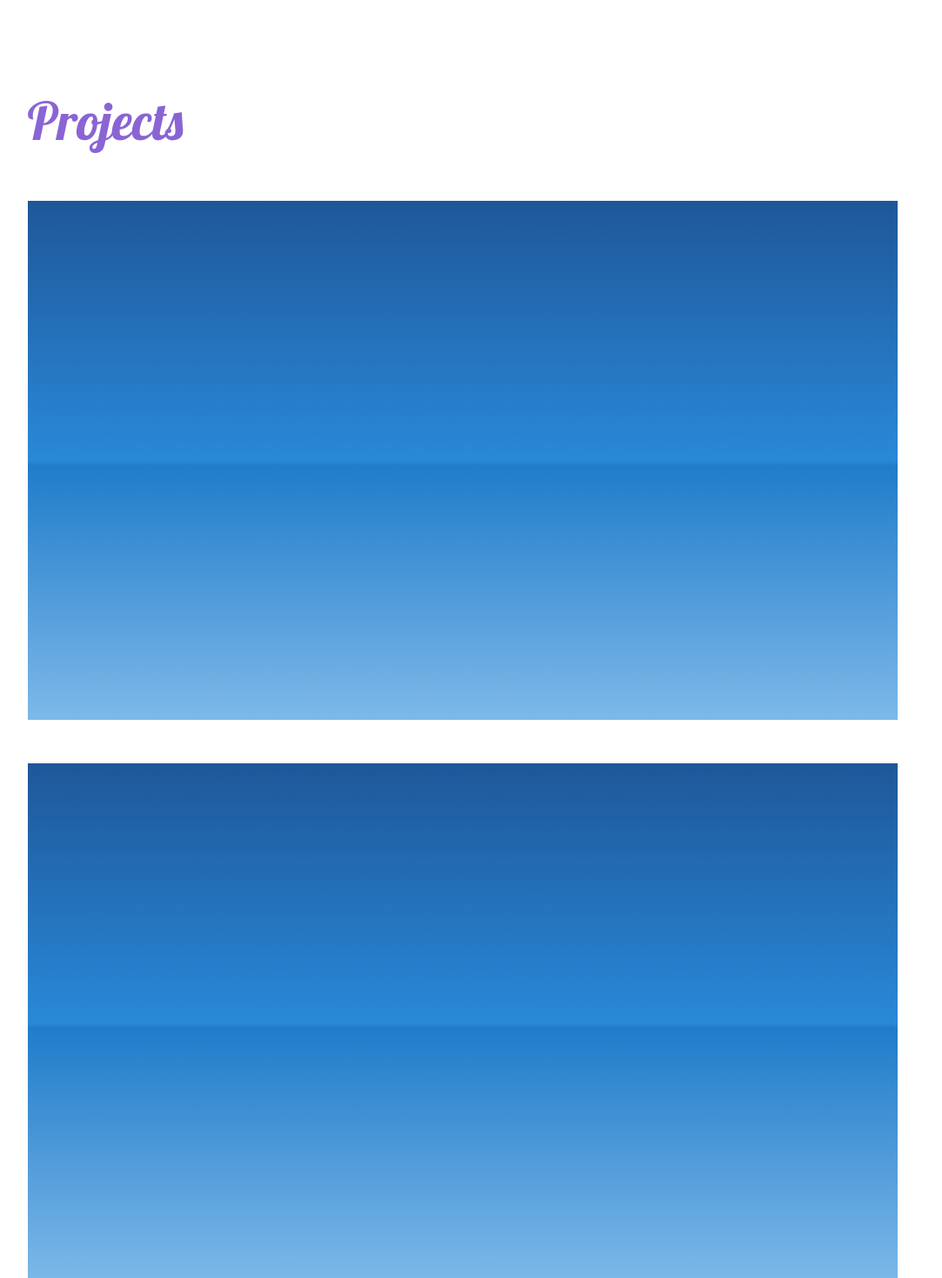
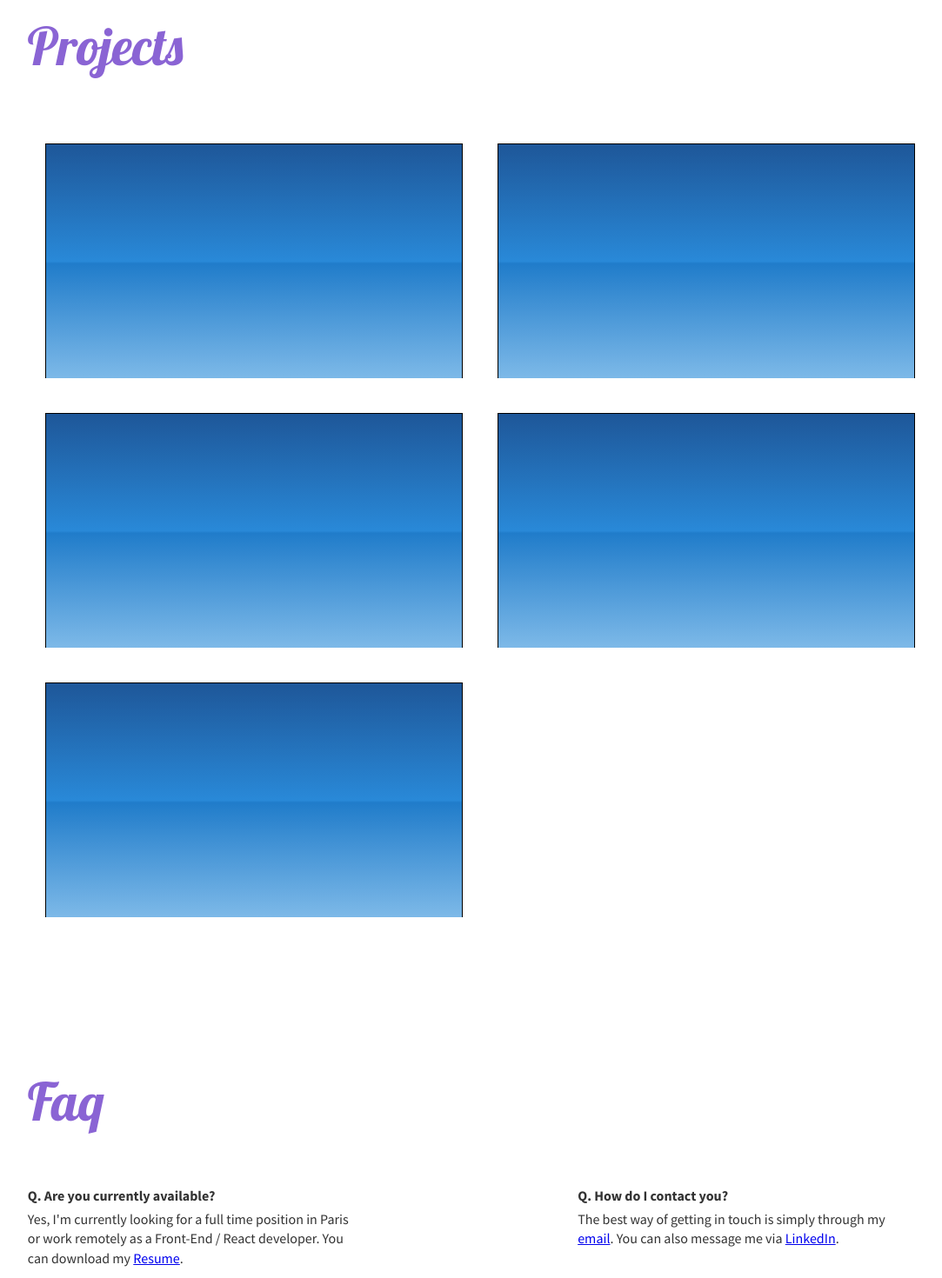
Before and after one commit to kevscript/vue-folio, a Vue app: page / in a window 1280 px wide. Shown: the part 1330-2800 px from the top of the page at 87% size, without its empty margins (77-1160 px from the left). Built offline with nearby package versions, Linux system fonts and the light colour scheme.

Commit message:
completed HomePage component

```diff
--- a/src/containers/HomePage.vue
+++ b/src/containers/HomePage.vue
@@ -1,5 +1,6 @@
 <template>
   <div>
+    <div class="container">
       <section class="header">
         <div class="header-logo">
           <img src="../assets/logo.svg" alt="">
@@ -12,22 +13,21 @@
       </section>
 
       <section class="hero">
-      <div class="container">
         <h1 class="hero-title">Hello</h1>
         <h4 class="hero-subtitle">I'm Kevin, a <span>front-end</span> developer based in Paris.<br>
           Adding value through user-friendly interfaces.</h4>
-      </div>
       </section>
 
       <section class="what">
-      <div class="container">
         <h2 class="what-title">What I do</h2>
+        <div class="what-flex">
           <div class="what-content">
             <p>Front-End developer with <span>2+ years</span> of experience in web development.</p>
             <p>Proficient within the Javascript ecosystem, currently specializing in <span>React</span>.</p>
             <p>I'm able to integrate pixel perfect designs and build interactive web applications from the ground up,
               following the latest standards and technologies.</p>
-          <p>Eager to improve and expand my skillset, I'm <span>looking for opportunities</span> to collaborate with other
+            <p>Eager to improve and expand my skillset, I'm <span>looking for opportunities</span> to collaborate with
+              other
               developers
               on
               exciting projects and share knowledge with our great community :)</p>
@@ -54,45 +54,54 @@
       </section>
 
       <section class="projects">
-      <div class="container">
         <h2 class="projects-title">Projects</h2>
         <div class="projects-list">
+          <div class="project-container">
             <div class="project"></div>
+          </div>
+          <div class="project-container">
             <div class="project"></div>
+          </div>
+          <div class="project-container">
             <div class="project"></div>
+          </div>
+          <div class="project-container">
             <div class="project"></div>
+          </div>
+          <div class="project-container">
             <div class="project"></div>
           </div>
         </div>
       </section>
 
       <section class="faq">
-      <div class="container">
         <h2 class="faq-title">Faq</h2>
         <div class="faq-list">
           <div class="faq-item">
             <span>Q. Are you currently available?</span>
             <p>Yes, I'm currently looking for a full time position in Paris or work remotely as a Front-End / React
-              developer. You can download my Resume.</p>
+              developer. You can download my <a href="./resume.pdf"
+                download="Kevin Ostafinski - CV Front-End Developer">Resume</a>.</p>
           </div>
           <div class="faq-item">
             <span>Q. How do I contact you?</span>
-            <p>The best way of getting in touch is simply through my email. You can also message me via LinkedIn.</p>
+            <p>The best way of getting in touch is simply through my <a
+                href="mailto:kevinostafinski@gmail.com">email</a>. You can also message me via <a
+                href="https://www.linkedin.com/in/kevinostafinski/" target="_blank" rel="noopener">LinkedIn</a>.</p>
           </div>
           <div class="faq-item">
             <span>Q. Where can I see more of your code?</span>
-            <p>Yes, I'm currently looking for a full time position in Paris or work remotely as a Front-End / React
-              developer. You can download my Resume.</p>
+            <p>Most of my public projects are available for you on my <a href="https://github.com/kevscript"
+                target="_blank" rel="noopener">Github</a> profile.</p>
           </div>
           <div class="faq-item">
-            <span>Q. What tech are you looking forward to?</span>
-            <p>I'm focused on expanding my knowledge of the React ecosystem, but I'm also interested in GraphQL and
-              Headless CMSs.</p>
-          </div>
+            <span>Q. What other tech do you want to learn next?</span>
+            <p>I'm focused on expanding my knowledge of the React ecosystem, but I'd like to explore Vue, GraphQL and
+              Headless CMSs in the near future.</p>
           </div>
         </div>
       </section>
-
+    </div>
     <section class="footer">
       <p>kevinostafinski@gmail.com</p>
       <p>Kevin Ostafinski - Portfolio © copyright 2019</p>
```
Lines whose indentation alone changed are shown as unchanged.
